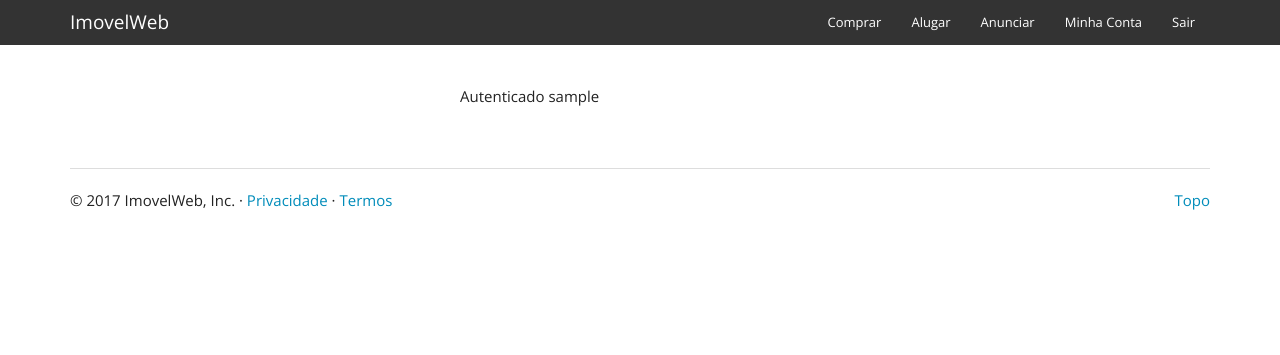
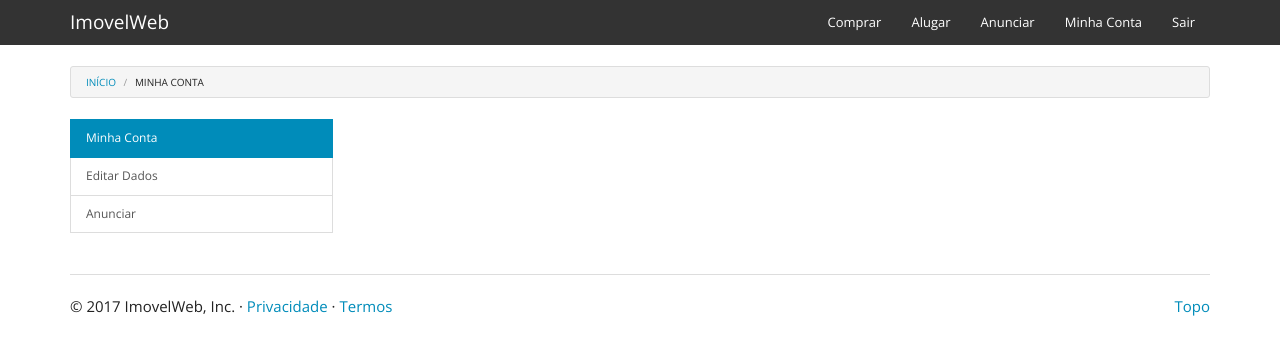
Before and after one commit to mrjurin/finxi, a Django app: a page that uses accounts/templates/accounts/index.html in a window 1280 px wide. Shown: the top 355 px of the page. Run offline with Django 3.2, Linux system fonts and the light colour scheme; the visitor is signed in with stand-in values (Sample User, id 1); parts of the project's set-up code (start-up, migrations or seed data) failed here and were passed over; some libraries are stand-ins or nearby versions.

Commit message:
Update user

```diff
--- a/accounts/templates/accounts/index.html
+++ b/accounts/templates/accounts/index.html
@@ -2,23 +2,37 @@
 {% load static %}
 {% load widget_tweaks %}
 
-
-{% block custom_css %}
-    <link href="{% static 'css/login.css' %}" rel="stylesheet">
-{% endblock %}
+{% block title %}Minha conta{% endblock %}
 
 {% block content %}
     <div class="container">
         <div class="row">
-            <div class="col-md-4 col-md-offset-4 login-box">
+            <div class="col-md-12">
+                <ol class="breadcrumb">
+                    <li><a href="{% url 'index' %}">Início</a></li>
+                    <li>Minha Conta</li>
+                </ol>
+            </div>
+        </div>
 
-                {% if user.is_authenticated %}
-                    Autenticado
-                    {{ user.username }}
-                {% else %}
-                    Não tá autenticado
-                {% endif %}
+        <div class="row">
+            <div class="col-md-3">
+                <div class="list-group">
+                    <a href="{% url 'accounts:index' %}" class="list-group-item active">
+                        Minha Conta
+                    </a>
+                    <a href="{% url 'accounts:update_user' %}" class="list-group-item">
+                        Editar Dados
+                    </a>
+                    <a href="#" class="list-group-item">
+                        Anunciar
+                    </a>
+                </div>
+            </div>
 
+            <div class="col-md-8">
+                {% block accounts_content %}
+                {% endblock %}
             </div>
         </div>
     </div>
--- a/accounts/urls.py
+++ b/accounts/urls.py
@@ -1,8 +1,9 @@
 from django.conf.urls import url
-from accounts.views import AccountsLoginView, AccountsLogoutView, RegisterView, AccountsIndexView
+from accounts.views import AccountsLoginView, AccountsLogoutView, RegisterView, AccountsIndexView, UpdateUserView
 
 urlpatterns = [
     url(r'^minhaconta/$', AccountsIndexView.as_view(), name='index'),
+    url(r'^minhaconta/editar/$', UpdateUserView.as_view(), name='update_user'),
     url(r'^login/$', AccountsLoginView.as_view(), name='login'),
     url(r'^logout/$', AccountsLogoutView.as_view(), name='logout'),
     url(r'^registrar/$', RegisterView.as_view(), name='register'),
--- a/accounts/views.py
+++ b/accounts/views.py
@@ -1,7 +1,7 @@
 from django.contrib.auth import get_user_model
 from django.contrib.auth.views import LoginView, LogoutView
 from django.urls import reverse_lazy
-from django.views.generic import CreateView, TemplateView
+from django.views.generic import CreateView, TemplateView, UpdateView
 from django.contrib.auth.mixins import LoginRequiredMixin
 
 from .forms import UserAdminCreationForm
@@ -26,3 +26,13 @@ class AccountsLoginView(LoginView):
 
 class AccountsLogoutView(LogoutView):
     template_name = 'accounts/login.html'
+
+
+class UpdateUserView(LoginRequiredMixin, UpdateView):
+    model = User
+    template_name = 'accounts/update_user.html'
+    fields = ['name', 'email']
+    success_url = reverse_lazy('accounts:index')
+
+    def get_object(self):
+        return self.request.user
```
Also changed, not shown: accounts/templates/accounts/update_user.html (added, +28 -0 lines).
